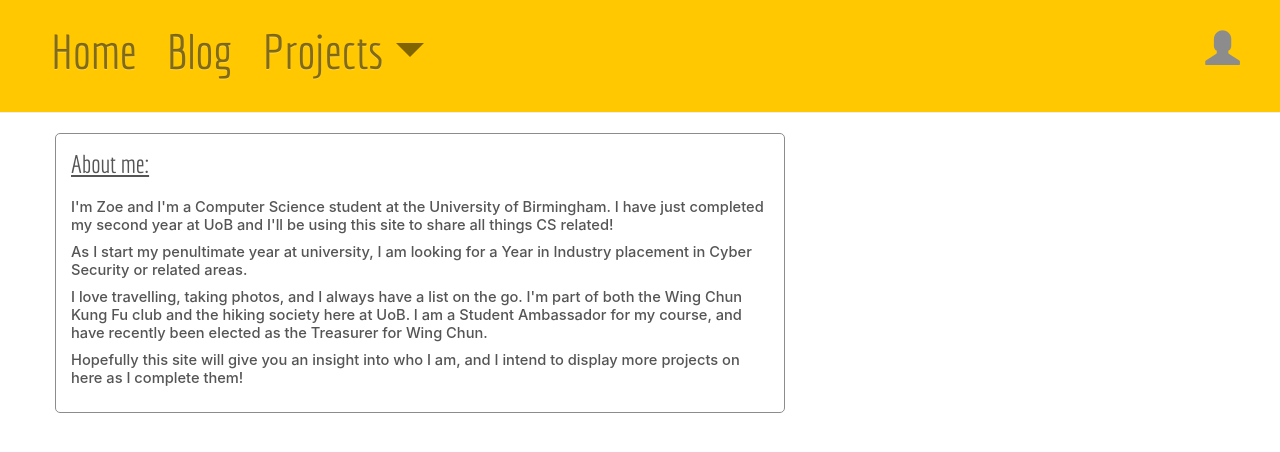
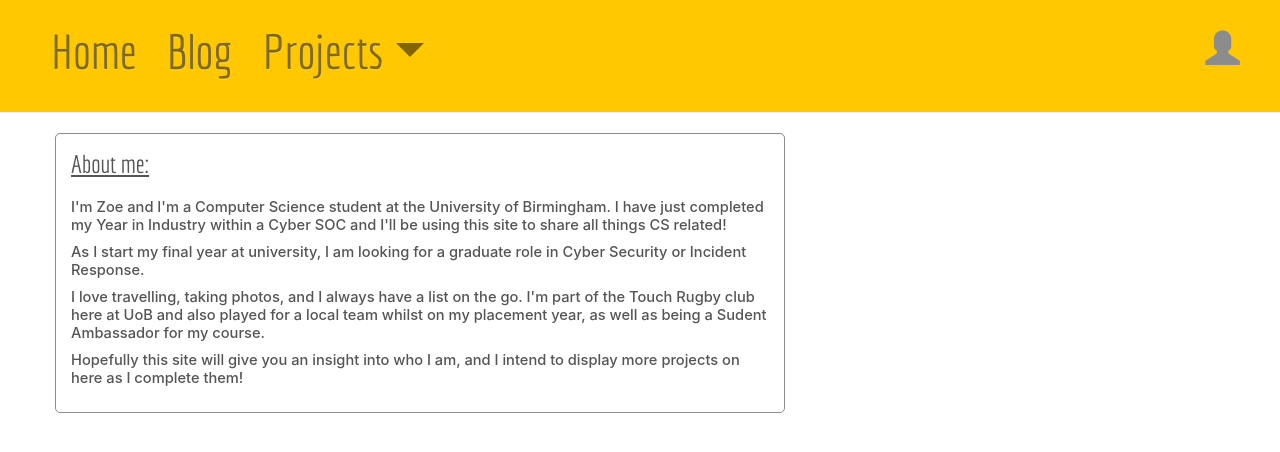
Before and after one commit to zoerobins/my-first-blog, a Django app: page / in a window 1280 px wide. Shown: the top 452 px of the page. Run offline with Django 3.2, Linux system fonts and the light colour scheme; some libraries are stand-ins or nearby versions.

Commit message:
Update home.html

```diff
--- a/blog/templates/homepage/home.html
+++ b/blog/templates/homepage/home.html
@@ -6,9 +6,9 @@
         <h1><u>About me:</u></h1><br>
         <h3>
         <p>I'm Zoe and I'm a Computer Science student at the University of Birmingham.
-        I have just completed my second year at UoB and I'll be using this site to share all things CS related!</p>
-        <p>As I start my penultimate year at university, I am looking for a Year in Industry placement in Cyber Security or related areas.</p>
-        <p>I love travelling, taking photos, and I always have a list on the go. I'm part of both the Wing Chun Kung Fu club and the hiking society here at UoB. I am a Student Ambassador for my course, and have recently been elected as the Treasurer for Wing Chun.</p>
+        I have just completed my Year in Industry within a Cyber SOC and I'll be using this site to share all things CS related!</p>
+        <p>As I start my final year at university, I am looking for a graduate role in Cyber Security or Incident Response.</p>
+        <p>I love travelling, taking photos, and I always have a list on the go. I'm part of the Touch Rugby club here at UoB and also played for a local team whilst on my placement year, as well as being a Sudent Ambassador for my course.</p>
         <p>Hopefully this site will give you an insight into who I am, and I intend to display more projects on here as I complete them!</p>
         </h3>
     </div>
```
